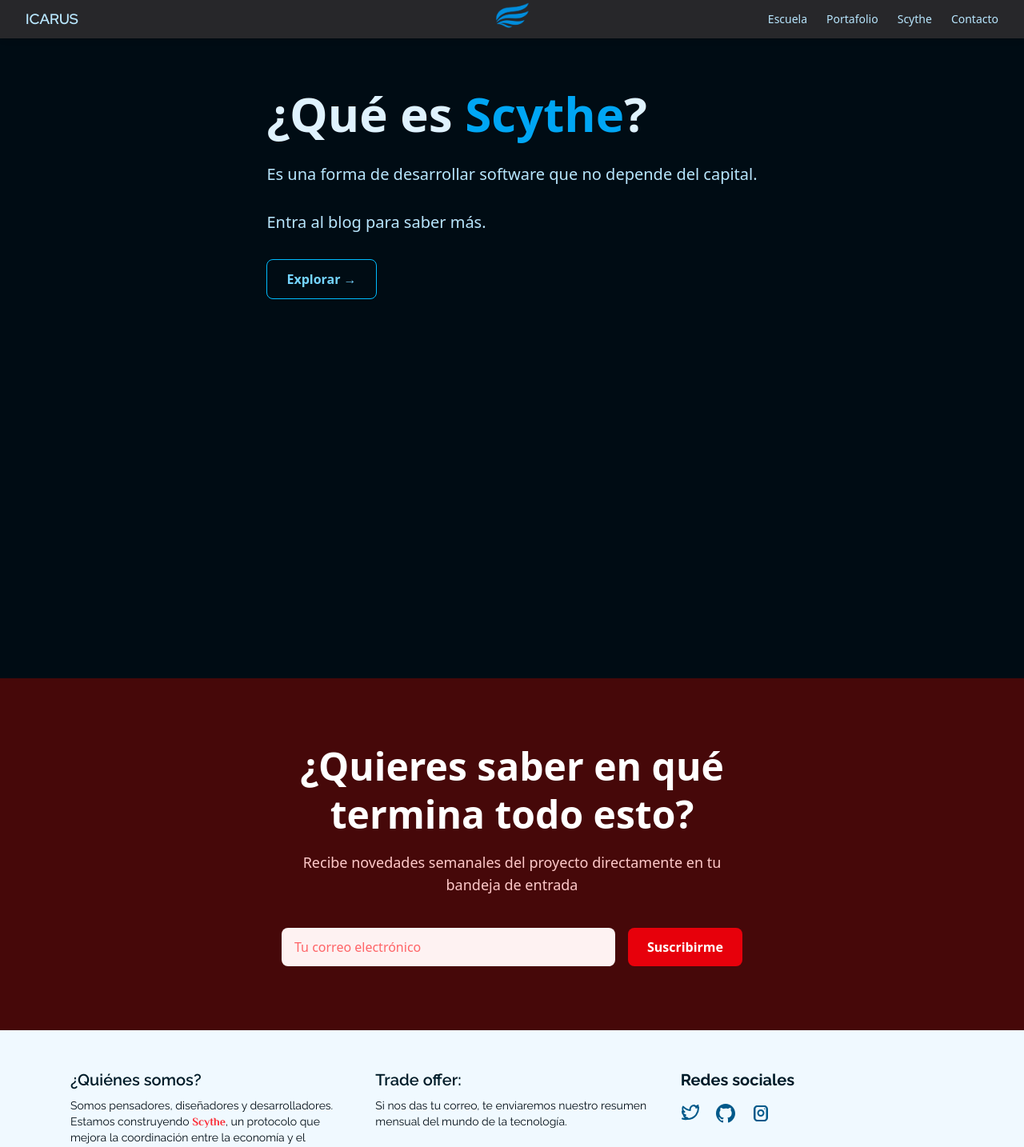
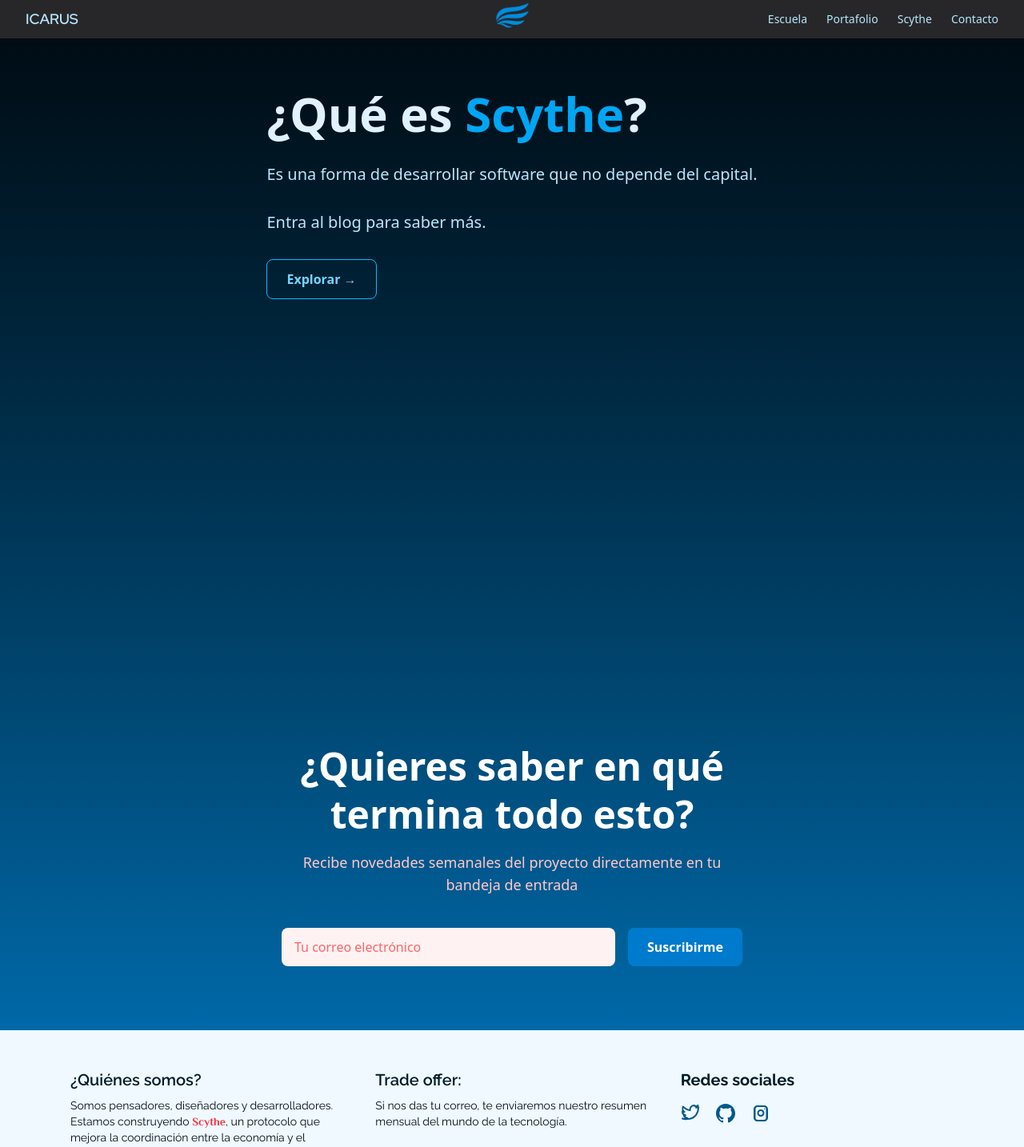
Before and after one commit to grzlz/scythe-blog, a SvelteKit app: page / in a window 1280 px wide. Shown: the top 1434 px of the page at 80% size. Built offline with nearby package versions, Linux system fonts and the light colour scheme; no server answers.

Commit message:
Feat: try gradient in landing page

```diff
--- a/src/routes/+page.svelte
+++ b/src/routes/+page.svelte
@@ -40,7 +40,8 @@
 </script>
 
 <!-- Sección principal de Scythe -->
-<section class="min-h-screen bg-primary-950 text-primary-100 flex flex-col items-center justify-center px-6 py-16">
+ <div class="bg-gradient-to-b from-primary-950 to-primary-700">
+  <section class="min-h-screen  text-primary-100 flex flex-col items-center justify-center px-6 py-16">
   <div class="max-w-4xl text-left mb-auto">
     <h1 class="text-4xl md:text-6xl font-extrabold mb-8">¿Qué es <span class="text-primary-500">Scythe</span>?</h1>
     <p class="text-lg md:text-xl text-primary-200 my-8 mb-8">Es una forma de desarrollar software que no depende del capital.</p>
@@ -52,7 +53,7 @@
 </section>
 
 <!-- Sección separada de suscripción -->
-<section class="bg-red-950 text-white px-6 py-20 flex flex-col items-center text-center">
+<section class="bg-seconday-950 text-white px-6 py-20 flex flex-col items-center text-center">
   <div class="max-w-xl w-full">
     <h2 class="text-4xl md:text-5xl font-extrabold mb-4 leading-tight">
       ¿Quieres saber en qué termina todo esto?
@@ -68,10 +69,7 @@
         placeholder="Tu correo electrónico"
         class="w-full px-4 py-3 rounded-lg bg-red-50 text-primary-950 placeholder-red-400 focus:outline-none focus:ring-2 focus:ring-red-500"
       />
-      <button
-        onclick={() => subscribe('homepage')}
-        class="px-6 py-3 rounded-lg bg-red-600 hover:bg-red-700 text-white font-bold transition w-full sm:w-auto whitespace-nowrap"
-      >
+      <button onclick={() => subscribe('homepage')} class="px-6 py-3 rounded-lg bg-primary-600 hover:bg-red-700 text-white font-bold transition w-full sm:w-auto whitespace-nowrap">
       {#if feedback}
       {feedback}
       {:else if loading}
@@ -83,3 +81,4 @@
     </div>
   </div>
 </section>
+</div>
--- a/src/routes/blog/+page.svelte
+++ b/src/routes/blog/+page.svelte
@@ -103,16 +103,14 @@
   </div>
 </section>
 
-<section class="font-primary bg-primary-950/30 text-primary-100 px-6 py-20 flex flex-col items-center text-center">
+<section class="font-primary bg-secondary-950 text-primary-100 px-6 py-20 flex flex-col items-center text-center">
   <div class="max-w-xl w-full">
-    <h2 class="text-2xl md:text-5xl font-extrabold mb-4 leading-tight">
-      Te avisamos cuando esté listo
-    </h2>
-    <p class="text-md text-primary-200 mb-10 text-center">Nada más pásanos tu correo</p>
+    <h2 class="text-2xl md:text-5xl font-extrabold mb-4 leading-tight">¿Quieres saber en qué termina todo esto?</h2>
+    <p class="text-md text-primary-200 mb-10 text-center">Recibe novedades del proyecto directamente en tu bandeja de entrada</p>
 
     <div class="flex text-sm flex-col sm:flex-row items-center gap-4">
       <input type="email" bind:value={email} placeholder="Tu correo electrónico" class="w-full px-4 py-3 rounded-lg bg-blue-50 text-primary-950 placeholder-gray-500 focus:outline-none focus:ring-2 focus:ring-blue-500"/>
-      <button class="px-6 py-3 rounded-lg border border-primary-300 bg-primary-600 hover:bg-primary-600 text-primary-50 transition w-full sm:w-auto">
+      <button onclick={() => subscribe('blog')} class="px-6 py-3 rounded-lg bg-primary-600 hover:bg-red-700 text-white font-bold transition w-full sm:w-auto whitespace-nowrap">
         {#if feedback}
         {feedback}
         {:else if loading}
--- a/src/routes/blog/information-superhighway/+page.svelte
+++ b/src/routes/blog/information-superhighway/+page.svelte
@@ -47,9 +47,8 @@
 
 <svelte:head>
 	<title>¿Qué fue de la Information Superhighway?</title>
-	<meta name="description" content='Sustituir aquí' />
 	<meta property="og:title" content='¿Qué fue de la Information Superhighway?' />
-	<meta property="og:description" content='El internet y sus promesas de emancipación truncadas' />
+	<meta property="og:description" content='La Information Superhighway fue una visión del futuro de Internet en la década de 1990, donde se esperaba que la conectividad y el acceso a la información transformaran la sociedad. ¿Cómo fue que el internet truncó estas promesas?' />
 </svelte:head>
 
 <div class="min-h-screen font-primary">
@@ -106,7 +105,7 @@
 			<div class="flex flex-col lg:flex-row gap-12 px-6 py-12 bg-gradient-to-b from-primary-950 to-primary-900">
 				<div class="flex-1">
 					<div class="prose prose-lg prose-slate dark:prose-invert max-w-none
-						prose-headings:font-bold prose-headings:text-gray-700 prose-p:text-gray-300  prose-p:leading-relaxed
+						prose-headings:font-bold prose-headings:text-gray-500 prose-p:text-gray-300  prose-p:leading-relaxed
 						prose-a:text-blue-400 prose-a:no-underline hover:prose-a:underline
 						prose-strong:text-slate-100 prose-code:text-pink-400 prose-code:bg-slate-800 prose-pre:bg-slate-950 prose-blockquote:border-l-blue-500 prose-blockquote:bg-blue-950/50 prose-img:rounded-lg prose-img:shadow-lg">
 
@@ -116,13 +115,13 @@
 
 						<p>Recuerda suscribirte al newsletter si quieres que te avisemos cuando esté listo :)</p>
 
+						<!-- <blockquote>
+							<p>The Information Superhighway will change the way we work, learn, shop, and communicate. </p>- Al Gore, 1993
+						</blockquote> -->
+
 						<img src="/sham.png" alt="Horrifying sham" />
 
 
-
-						<!-- <blockquote>
-							<p>"The Information Superhighway will change the way we work, learn, shop, and communicate." - Al Gore, 1993</p>
-						</blockquote> -->
 
 					</div>
 				</div>
@@ -188,13 +187,13 @@
 				</aside> -->
 			</div>
 		</article>
-		<section class="bg-red-950 text-white px-6 py-20 flex flex-col items-center text-center">
+		<section class="bg-gradient-to-b from-primary-900 to-primary-800 text-white px-6 py-20 flex flex-col items-center text-center">
 			<div class="max-w-xl w-full">
-				<h2 class="text-4xl md:text-5xl font-extrabold mb-4 leading-tight">¿Te avisamos cuando esté listo el siguiente arítculo?</h2>
-				<p class="text-lg text-red-200 mb-10">Recibe novedades del blog en tu bandeja de entrada</p>
+				<h2 class="text-4xl md:text-5xl font-extrabold mb-4 leading-tight">Te avisamos cuando publiquemos el siguiente artículo</h2>
+				<p class="text-lg text-primary-200 mb-10">Nomás déjanos tu dirección de correo electrónico</p>
 				<div class="flex flex-col sm:flex-row items-center gap-4">
 					<input type="email" bind:value={email} placeholder="Tu correo electrónico" class="w-full px-4 py-3 rounded-lg bg-red-50 text-primary-950 placeholder-red-400 focus:outline-none focus:ring-2 focus:ring-red-500" />
-					<button onclick={() => subscribe('information-superhighway')} class="px-6 py-3 rounded-lg bg-red-600 hover:bg-red-700 text-white font-bold transition w-full sm:w-auto whitespace-nowrap">
+					<button onclick={() => subscribe('information-superhighway')} class="px-6 py-3 rounded-lg bg-primary-600 hover:bg-red-700 text-white font-bold transition w-full sm:w-auto whitespace-nowrap">
 						{#if feedback}
 							{feedback}
 						{:else if loading}
```
